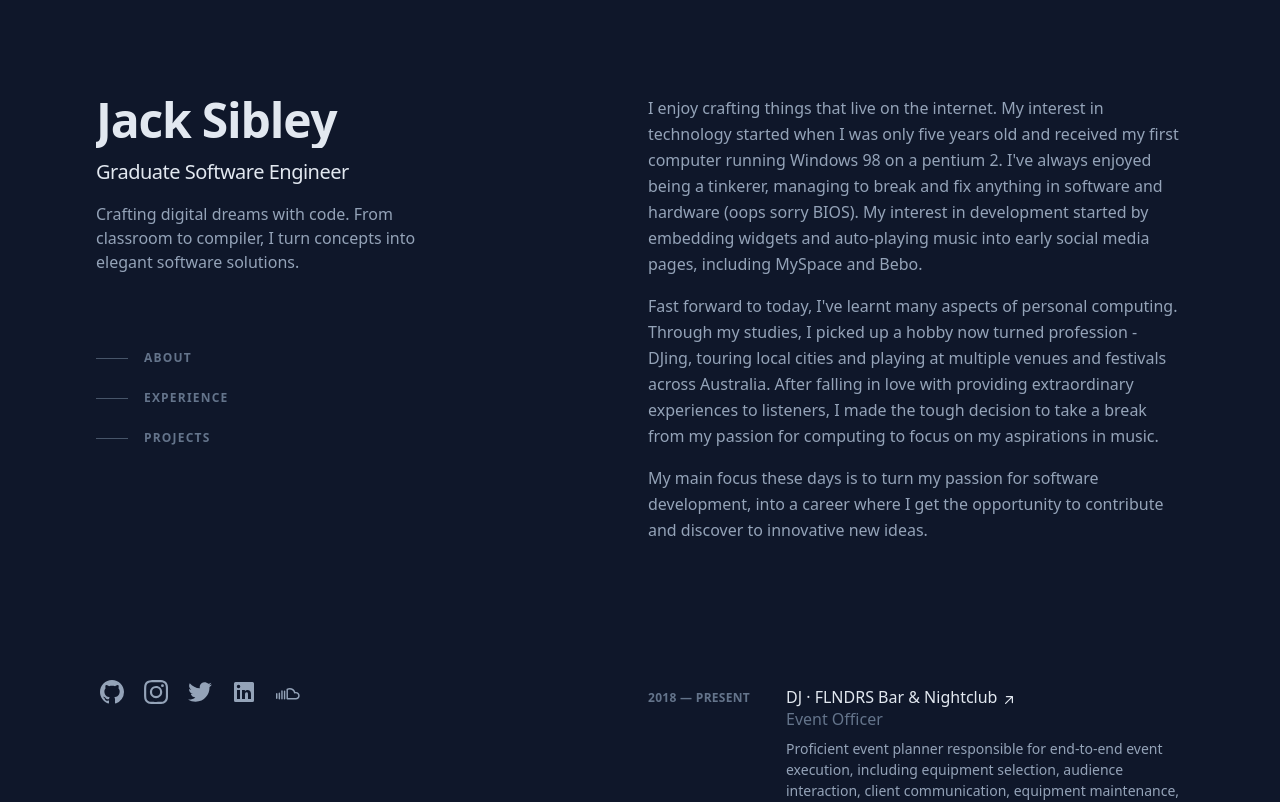
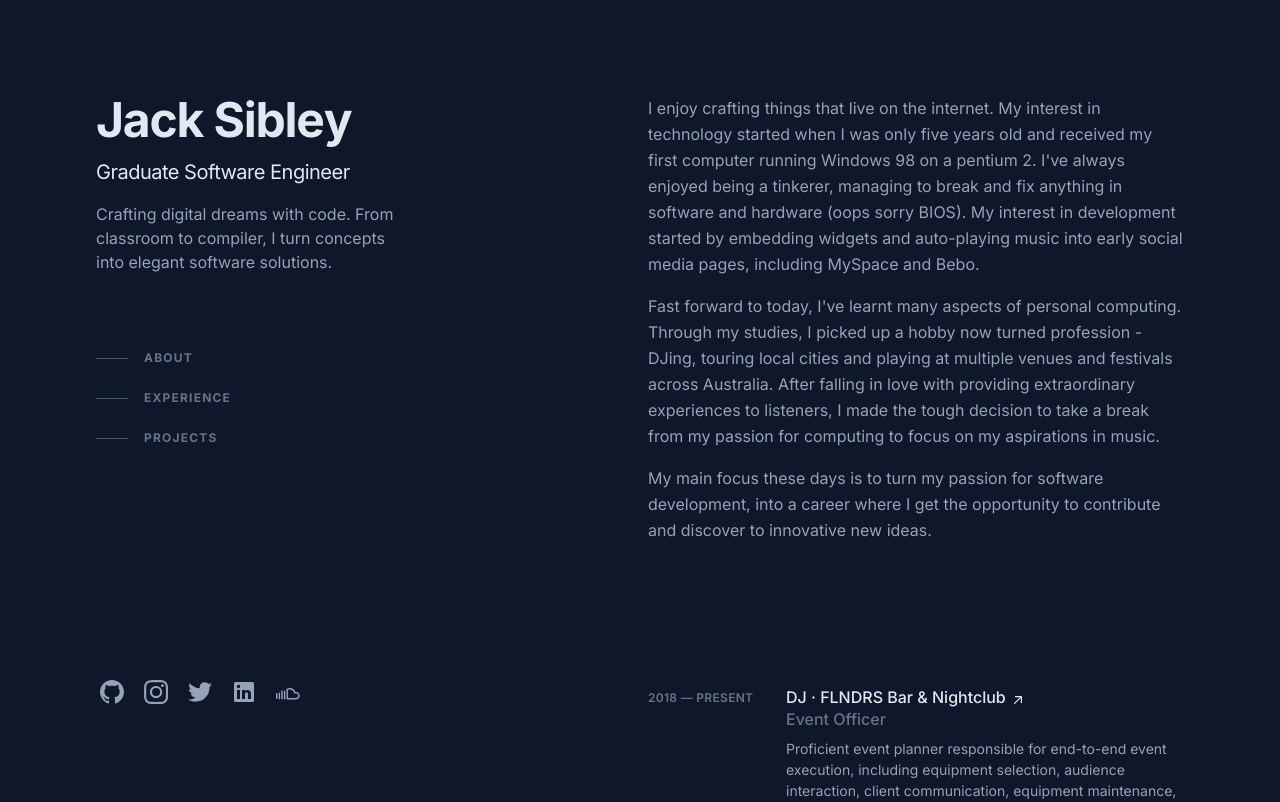
Before and after one commit to JackSibley/portfolio-v2, a Next.js app: page / in a window 1280 px wide. Shown: the top 802 px of the page. Built offline with nearby package versions, Linux system fonts and the light colour scheme.

Commit message:
fixed inter typeface FOR REAL

```diff
--- a/src/app/layout.tsx
+++ b/src/app/layout.tsx
@@ -56,7 +56,7 @@ export default function RootLayout({
   children: React.ReactNode;
 }) {
   return (
-    <html lang="en" className="scroll-smooth">
+    <html lang="en" className={`${inter.variable} scroll-smooth`}>
       <body>{children}</body>
     </html>
   );
--- a/tailwind.config.js
+++ b/tailwind.config.js
@@ -24,6 +24,9 @@ module.exports = {
           },
         },
       },
+      fontFamily: {
+        sans: ["var(--font-inter)"],
+      },
     },
   },
   plugins: [],
```
